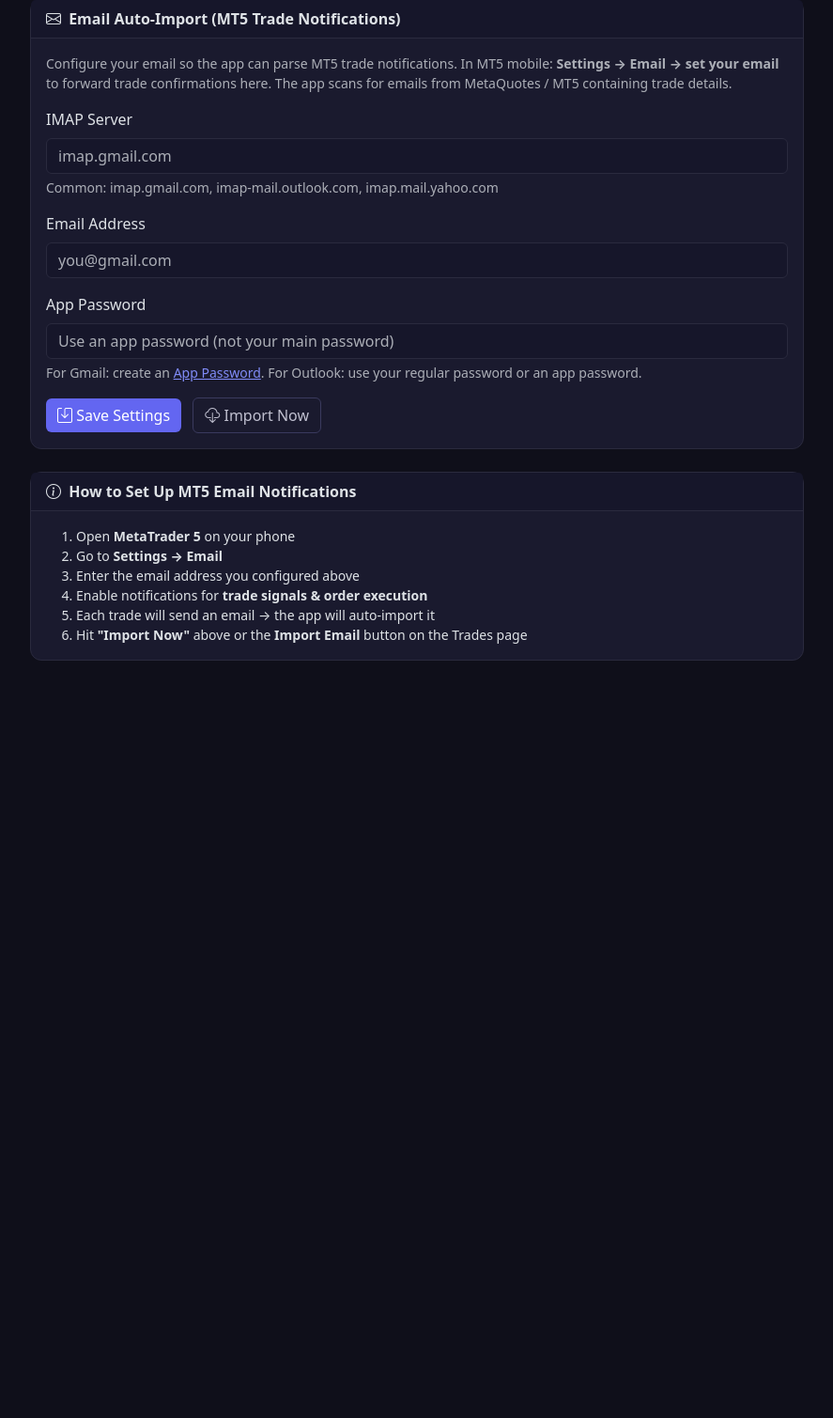
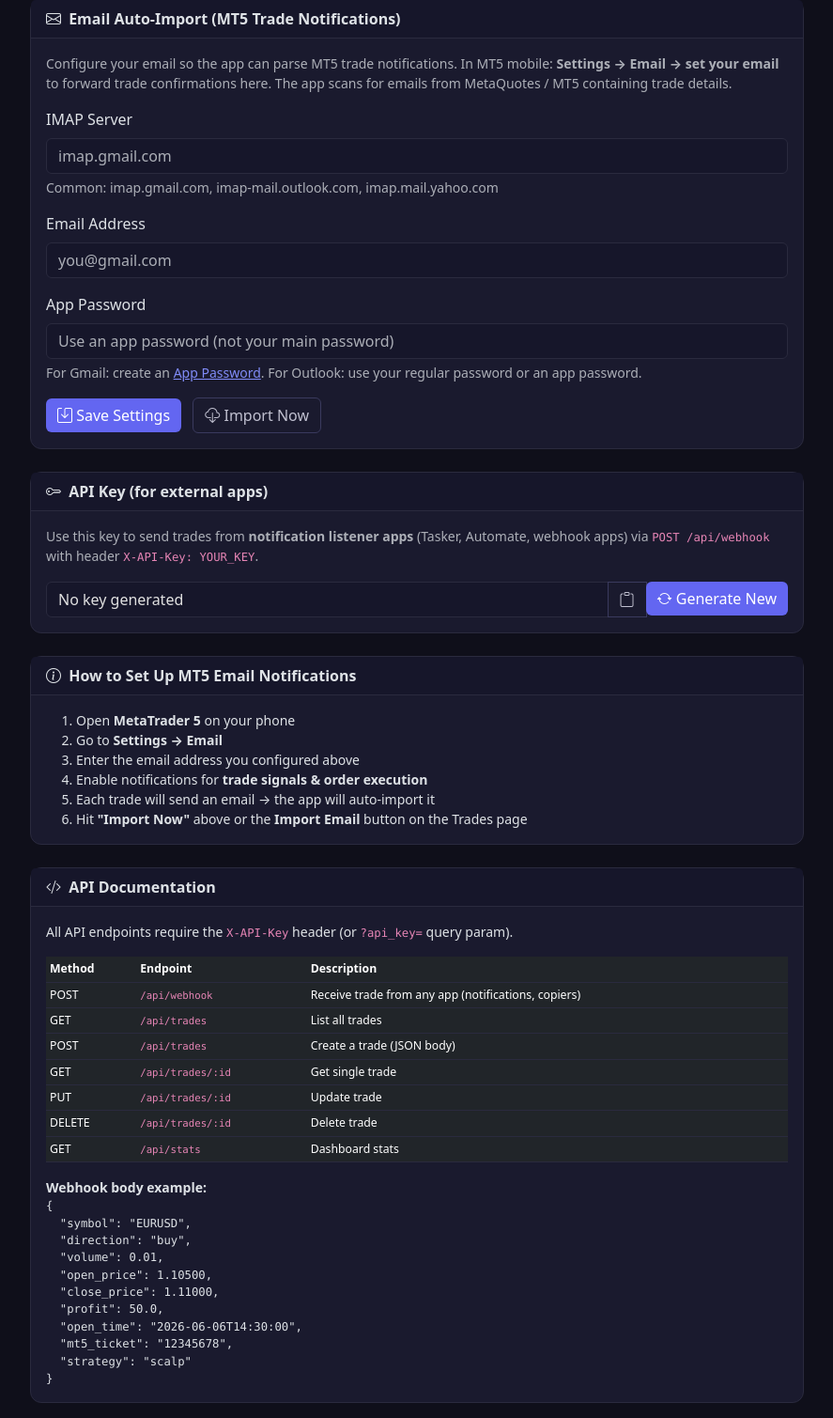
Before and after one commit to Prockoleck/trading-journal, a Flask app: page /settings in a window 1280 px wide. Shown: the part 74-1583 px from the top of the page at 94% size, without its empty margins (196-1083 px from the left). Before the commit the page ends 777 px from the top, so only its background shows below. Run offline with Flask 3, Linux system fonts and the light colour scheme; a user stored in the database is signed in.

Commit message:
Add REST API with webhook, API key auth, and full CRUD

```diff
--- a/app.py
+++ b/app.py
@@ -1,11 +1,11 @@
-import os
+import os, secrets
 import imaplib
 import email
 import re
 import html
 from datetime import datetime, date
 from email.header import decode_header
-from flask import Flask, render_template, request, redirect, url_for, flash, jsonify
+from flask import Flask, render_template, request, redirect, url_for, flash, jsonify, abort
 from flask_sqlalchemy import SQLAlchemy
 from flask_login import LoginManager, UserMixin, login_user, login_required, logout_user, current_user
 from werkzeug.security import generate_password_hash, check_password_hash
@@ -33,11 +33,15 @@ class User(UserMixin, db.Model):
     id = db.Column(db.Integer, primary_key=True)
     username = db.Column(db.String(80), unique=True, nullable=False)
     password_hash = db.Column(db.String(200), nullable=False)
+    api_key = db.Column(db.String(64), unique=True, nullable=True)
 
     def set_password(self, pw):
         self.password_hash = generate_password_hash(pw)
     def check_password(self, pw):
         return check_password_hash(self.password_hash, pw)
+    def generate_api_key(self):
+        self.api_key = secrets.token_hex(32)
+        return self.api_key
 
 
 class Trade(db.Model):
@@ -104,6 +108,8 @@ def load_user(uid):
 
 @app.before_request
 def create_tables():
+    if os.environ.get('TESTING'):
+        return
     db.create_all()
     if not User.query.first():
         admin = User(username='admin')
@@ -506,12 +512,182 @@ def api_stats():
     })
 
 
+def require_api_key(f):
+    from functools import wraps
+    @wraps(f)
+    def decorator(*a, **kw):
+        key = request.headers.get('X-API-Key') or request.args.get('api_key')
+        if not key:
+            abort(401, description='API key required')
+        user = User.query.filter_by(api_key=key).first()
+        if not user:
+            abort(403, description='Invalid API key')
+        return f(*a, **kw)
+    return decorator
+
+
+@app.route('/api/webhook', methods=['POST'])
+@require_api_key
+def api_webhook():
+    data = request.get_json(silent=True)
+    if not data:
+        return jsonify({'error': 'Invalid JSON'}), 400
+
+    ticket = data.get('ticket') or data.get('mt5_ticket')
+    if ticket:
+        existing = Trade.query.filter_by(mt5_ticket=str(ticket)).first()
+        if existing:
+            return jsonify({'message': 'Duplicate', 'id': existing.id}), 200
+
+    symbol = (data.get('symbol') or '').upper()
+    direction = (data.get('direction') or 'buy').lower()
+    volume = float(data.get('volume', 0.01))
+
+    try:
+        open_time = datetime.fromisoformat(data['open_time']) if data.get('open_time') else datetime.utcnow()
+    except Exception:
+        open_time = datetime.utcnow()
+    try:
+        close_time = datetime.fromisoformat(data['close_time']) if data.get('close_time') else None
+    except Exception:
+        close_time = None
+
+    trade = Trade(
+        symbol=symbol,
+        direction=direction,
+        volume=volume,
+        open_price=float(data.get('open_price', 0)),
+        close_price=float(data['close_price']) if data.get('close_price') else None,
+        stop_loss=float(data['stop_loss']) if data.get('stop_loss') else None,
+        take_profit=float(data['take_profit']) if data.get('take_profit') else None,
+        profit=float(data['profit']) if data.get('profit') else None,
+        open_time=open_time,
+        close_time=close_time,
+        commission=float(data.get('commission', 0)),
+        swap=float(data.get('swap', 0)),
+        strategy=data.get('strategy'),
+        notes=data.get('notes'),
+        tags=data.get('tags'),
+        mt5_ticket=str(ticket) if ticket else None,
+    )
+    db.session.add(trade)
+    db.session.commit()
+    return jsonify({'message': 'Trade created', 'id': trade.id}), 201
+
+
+@app.route('/api/trades', methods=['GET', 'POST'])
+@require_api_key
+def api_trades_crud():
+    if request.method == 'GET':
+        trades = Trade.query.order_by(Trade.open_time.desc()).all()
+        return jsonify([t.to_dict() for t in trades])
+
+    data = request.get_json(silent=True)
+    if not data:
+        return jsonify({'error': 'Invalid JSON'}), 400
+
+    ticket = data.get('ticket') or data.get('mt5_ticket')
+    if ticket:
+        existing = Trade.query.filter_by(mt5_ticket=str(ticket)).first()
+        if existing:
+            return jsonify({'message': 'Duplicate', 'id': existing.id}), 200
+
+    try:
+        open_time = datetime.fromisoformat(data['open_time']) if data.get('open_time') else datetime.utcnow()
+    except Exception:
+        open_time = datetime.utcnow()
+    try:
+        close_time = datetime.fromisoformat(data['close_time']) if data.get('close_time') else None
+    except Exception:
+        close_time = None
+
+    trade = Trade(
+        symbol=(data.get('symbol') or '').upper(),
+        direction=(data.get('direction') or 'buy').lower(),
+        volume=float(data.get('volume', 0.01)),
+        open_price=float(data.get('open_price', 0)),
+        close_price=float(data['close_price']) if data.get('close_price') else None,
+        stop_loss=float(data['stop_loss']) if data.get('stop_loss') else None,
+        take_profit=float(data['take_profit']) if data.get('take_profit') else None,
+        profit=float(data['profit']) if data.get('profit') else None,
+        open_time=open_time,
+        close_time=close_time,
+        commission=float(data.get('commission', 0)),
+        swap=float(data.get('swap', 0)),
+        strategy=data.get('strategy'),
+        notes=data.get('notes'),
+        tags=data.get('tags'),
+        mt5_ticket=str(ticket) if ticket else None,
+    )
+    db.session.add(trade)
+    db.session.commit()
+    return jsonify({'message': 'Trade created', 'id': trade.id}), 201
+
+
+@app.route('/api/trades/<int:tid>', methods=['GET', 'PUT', 'DELETE'])
+@require_api_key
+def api_trade_detail(tid):
+    trade = db.session.get(Trade, tid)
+    if not trade:
+        return jsonify({'error': 'Not found'}), 404
+
+    if request.method == 'GET':
+        return jsonify(trade.to_dict())
+
+    if request.method == 'DELETE':
+        db.session.delete(trade)
+        db.session.commit()
+        return jsonify({'message': 'Deleted'}), 200
+
+    data = request.get_json(silent=True)
+    if not data:
+        return jsonify({'error': 'Invalid JSON'}), 400
+
+    trade.symbol = (data.get('symbol', trade.symbol)).upper()
+    trade.direction = data.get('direction', trade.direction)
+    trade.volume = float(data.get('volume', trade.volume))
+    trade.open_price = float(data.get('open_price', trade.open_price))
+    trade.close_price = float(data['close_price']) if 'close_price' in data and data['close_price'] is not None else (data['close_price'] if 'close_price' in data else trade.close_price)
+    trade.stop_loss = float(data['stop_loss']) if 'stop_loss' in data and data['stop_loss'] is not None else trade.stop_loss
+    trade.take_profit = float(data['take_profit']) if 'take_profit' in data and data['take_profit'] is not None else trade.take_profit
+    trade.profit = float(data['profit']) if 'profit' in data and data['profit'] is not None else trade.profit
+    trade.commission = float(data.get('commission', trade.commission))
+    trade.swap = float(data.get('swap', trade.swap))
+    trade.strategy = data.get('strategy', trade.strategy)
+    trade.notes = data.get('notes', trade.notes)
+    trade.tags = data.get('tags', trade.tags)
+    if data.get('mt5_ticket') is not None:
+        trade.mt5_ticket = str(data['mt5_ticket'])
+    try:
+        if data.get('open_time'):
+            trade.open_time = datetime.fromisoformat(data['open_time'])
+    except Exception:
+        pass
+    try:
+        if data.get('close_time'):
+            trade.close_time = datetime.fromisoformat(data['close_time'])
+    except Exception:
+        pass
+    db.session.commit()
+    return jsonify({'message': 'Updated', 'id': trade.id}), 200
+
+
+@app.route('/settings/api-key', methods=['POST'])
+@login_required
+def generate_api_key():
+    key = current_user.generate_api_key()
+    db.session.commit()
+    flash(f'New API key generated')
+    return redirect(url_for('settings'))
+
+
 if __name__ == '__main__':
-    with app.app_context():
-        db.create_all()
-        if not User.query.first():
-            u = User(username='admin')
-            u.set_password('admin')
-            db.session.add(u)
-            db.session.commit()
-    app.run(host='0.0.0.0', port=5000, debug=True)
+    if not os.environ.get('TESTING'):
+        with app.app_context():
+            db.create_all()
+            if not User.query.first():
+                u = User(username='admin')
+                u.set_password('admin')
+                db.session.add(u)
+                db.session.commit()
+        app.run(host='0.0.0.0', port=5000, debug=True)
--- a/templates/settings.html
+++ b/templates/settings.html
@@ -35,7 +35,21 @@
       </div>
     </div>
 
-    <div class="card">
+    <div class="card mb-4">
+      <div class="card-header fw-semibold"><i class="bi bi-key me-1"></i> API Key (for external apps)</div>
+      <div class="card-body">
+        <p class="text-muted small">Use this key to send trades from <strong>notification listener apps</strong> (Tasker, Automate, webhook apps) via <code>POST /api/webhook</code> with header <code>X-API-Key: YOUR_KEY</code>.</p>
+        <div class="input-group">
+          <input type="text" class="form-control" id="apiKeyInput" value="{{ current_user.api_key or 'No key generated' }}" readonly>
+          <button class="btn btn-outline-light" onclick="navigator.clipboard.writeText(document.getElementById('apiKeyInput').value)"><i class="bi bi-clipboard"></i></button>
+          <form method="post" action="/settings/api-key" style="display:inline">
+            <button class="btn btn-primary" type="submit"><i class="bi bi-arrow-repeat"></i> Generate New</button>
+          </form>
+        </div>
+      </div>
+    </div>
+
+    <div class="card mb-4">
       <div class="card-header fw-semibold"><i class="bi bi-info-circle me-1"></i> How to Set Up MT5 Email Notifications</div>
       <div class="card-body small">
         <ol class="mb-0">
@@ -48,6 +62,37 @@
         </ol>
       </div>
     </div>
+
+    <div class="card">
+      <div class="card-header fw-semibold"><i class="bi bi-code-slash me-1"></i> API Documentation</div>
+      <div class="card-body small">
+        <p>All API endpoints require the <code>X-API-Key</code> header (or <code>?api_key=</code> query param).</p>
+        <table class="table table-sm small">
+          <thead><tr><th>Method</th><th>Endpoint</th><th>Description</th></tr></thead>
+          <tbody>
+            <tr><td>POST</td><td><code>/api/webhook</code></td><td>Receive trade from any app (notifications, copiers)</td></tr>
+            <tr><td>GET</td><td><code>/api/trades</code></td><td>List all trades</td></tr>
+            <tr><td>POST</td><td><code>/api/trades</code></td><td>Create a trade (JSON body)</td></tr>
+            <tr><td>GET</td><td><code>/api/trades/:id</code></td><td>Get single trade</td></tr>
+            <tr><td>PUT</td><td><code>/api/trades/:id</code></td><td>Update trade</td></tr>
+            <tr><td>DELETE</td><td><code>/api/trades/:id</code></td><td>Delete trade</td></tr>
+            <tr><td>GET</td><td><code>/api/stats</code></td><td>Dashboard stats</td></tr>
+          </tbody>
+        </table>
+        <p class="mb-0 mt-2"><strong>Webhook body example:</strong></p>
+        <pre class="mb-0"><code>{
+  "symbol": "EURUSD",
+  "direction": "buy",
+  "volume": 0.01,
+  "open_price": 1.10500,
+  "close_price": 1.11000,
+  "profit": 50.0,
+  "open_time": "2026-06-06T14:30:00",
+  "mt5_ticket": "12345678",
+  "strategy": "scalp"
+}</code></pre>
+      </div>
+    </div>
   </div>
 </div>
 {% endblock %}
```
